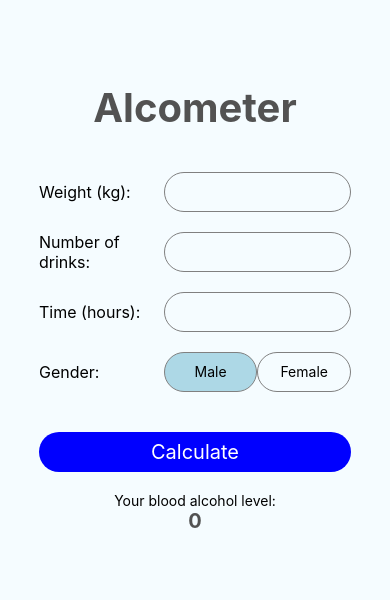
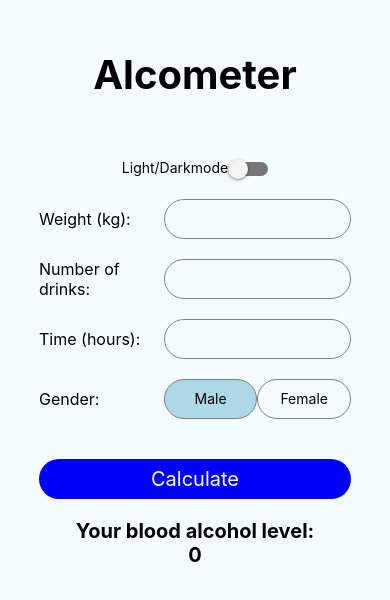
Before and after one commit to ToniJukkola/RN-Alcometer, a React Native app: screen / in a window 390 px wide. Shown: the part 114-714 px from the top of the page. Built offline with nearby package versions, Linux system fonts and the light colour scheme.

Commit message:
Light/Darkmode switch component added

```diff
--- a/App.js
+++ b/App.js
@@ -1,5 +1,5 @@
 import React, { useState } from 'react';
-import { StyleSheet, View, Text, TextInput, TouchableOpacity, ScrollView, Alert } from 'react-native';
+import { StyleSheet, View, Text, TextInput, TouchableOpacity, ScrollView, Alert, Switch, Appearance } from 'react-native';
 
 const Alcometer = () => {
 
@@ -8,6 +8,7 @@ const Alcometer = () => {
   const [drinks, setDrinks] = useState('');
   const [hours, setHours] = useState('');
   const [bac, setBac] = useState(0);
+  const [isDarkMode, setIsDarkMode] = useState(Appearance.getColorScheme() === 'dark');
 
     const calculate = () => {
       const alcoholConsumed = drinks * 0.33;
@@ -18,6 +19,12 @@ const Alcometer = () => {
       const bacResult = gramsLeft / (weight * r);
       setBac(bacResult.toFixed(2));
     };
+
+    const toggleDarkMode = () => {
+      setIsDarkMode(!isDarkMode);
+    };
+
+    const Theme = isDarkMode ? styles.darkTheme : styles.lightTheme;
 
     const resultColor = () => {
       if(bac>= 0.5 && bac <1){
@@ -44,12 +51,22 @@ const Alcometer = () => {
     };
 
   return (
-    <View style={styles.container}>
-      <Text style={styles.headerText}>Alcometer</Text>
-      <View style={styles.inputContainer}>
-        <Text style={styles.inputLabel}>Weight (kg):</Text>
+    <View style={[styles.container, Theme]}>
+      <Text style={[styles.headerText, Theme]}>Alcometer</Text>
+      <View style={styles.switchContainer}>
+        <Text style={[styles.switchLabel, Theme]}>Light/Darkmode</Text>
+        <Switch
+          trackColor={{ false: "#767577", true: "#81b0ff" }}
+          thumbColor={isDarkMode ? "#f5dd4b" : "#f4f3f4"}
+          ios_backgroundColor="#3e3e3e"
+          onValueChange={toggleDarkMode}
+          value={isDarkMode}
+        />
+      </View>
+      <View style={[styles.inputContainer, Theme]}>
+        <Text style={[styles.inputLabel, Theme]}>Weight (kg):</Text>
         <TextInput
-          style={styles.input}
+          style={[styles.input, Theme]}
           keyboardType='numeric'
           returnKeyType={'done'}
           value={weight}
@@ -57,10 +74,10 @@ const Alcometer = () => {
           maxLength={3}
         />
       </View>
-      <View style={styles.inputContainer}>
-        <Text style={styles.inputLabel}>Number of drinks:</Text>
+      <View style={[styles.inputContainer, Theme]}>
+        <Text style={[styles.inputLabel, Theme]}>Number of drinks:</Text>
         <TextInput
-          style={styles.input}
+          style={[styles.input, Theme]}
           keyboardType='numeric'
           returnKeyType={'done'}
           value={drinks}
@@ -68,10 +85,10 @@ const Alcometer = () => {
           maxLength={2}
         />
       </View>
-      <View style={styles.inputContainer}>
-        <Text style={styles.inputLabel}>Time (hours):</Text>
+      <View style={[styles.inputContainer, Theme]}>
+        <Text style={[styles.inputLabel, Theme]}>Time (hours):</Text>
         <TextInput
-          style={styles.input}
+          style={[styles.input,Theme]}
           keyboardType='numeric'
           returnKeyType={'done'}
           value={hours}
@@ -79,27 +96,27 @@ const Alcometer = () => {
           maxLength={2}
         />
       </View>
-      <View style={styles.inputContainer}>
-        <Text style={styles.inputLabel}>Gender:</Text>
+      <View style={[styles.inputContainer,Theme]}>
+        <Text style={[styles.inputLabel,Theme]}>Gender:</Text>
           <TouchableOpacity
             style={[styles.genderButton, gender === 'male' && styles.selected]}
             onPress={() => setGender('male')}
           >
-            <Text>Male</Text>
+            <Text style={[styles.genderButtonText]}>Male</Text>
           </TouchableOpacity>
           <TouchableOpacity
             style={[styles.genderButton, gender === 'female' && styles.selected]}
             onPress={() => setGender('female')}
           >
-            <Text>Female</Text>
+            <Text style={[styles.genderButtonText]}>Female</Text>
           </TouchableOpacity>
       </View>
-      <TouchableOpacity onPress={() => calculate()} style={styles.calculateButton}>
+      <TouchableOpacity onPress={() => calculate()} style={[styles.calculateButton]}>
         <Text style={styles.calculateButtonText}>Calculate</Text>
       </TouchableOpacity>
-      <View style={styles.resultContainer}>
-      <Text>Your blood alcohol level:</Text>
-        <Text style={[styles.resultText, resultColor()]}>{bac}</Text>
+      <View style={[styles.resultContainer, Theme]}>
+      <Text style={[styles.resultText, Theme, resultColor()]}>Your blood alcohol level:</Text>
+        <Text style={[styles.resultText, Theme, resultColor()]}>{bac}</Text>
       </View>
     </View>
   );
@@ -110,13 +127,24 @@ const styles = StyleSheet.create({
     flex: 1,
     justifyContent: 'center',
     alignItems: 'center',
-    backgroundColor: '#F5FCFF',
+  },
+  lightTheme: {
+    backgroundColor: '#f5fcff',
+    color: '#000000',
+  },
+  darkTheme: {
+    backgroundColor: '#1a1a1a',
+    color: '#FFFFFF',
   },
   headerText: {
     fontSize: 40,
     fontWeight: 'bold',
-    marginBottom: 40,
-    color: '#525252',
+    marginBottom: 40
+  },
+  switchContainer: {
+    margin: 20,
+    flexDirection: 'row',
+    alignItems: 'right',
   },
   inputContainer: {
     width: '80%',
@@ -160,16 +188,15 @@ const styles = StyleSheet.create({
   },
   resultContainer: {
     marginTop: 20,
-    alignItems: 'center',
+    alignItems: 'center'
   },
   resultText: {
     fontSize: 20,
-    fontWeight: 'bold',
-    color: '#525252',
+    fontWeight: 'bold'
 
   },
   selected: {
-    backgroundColor: 'lightblue'
+    backgroundColor: 'lightblue',
   },
 });
 
```
